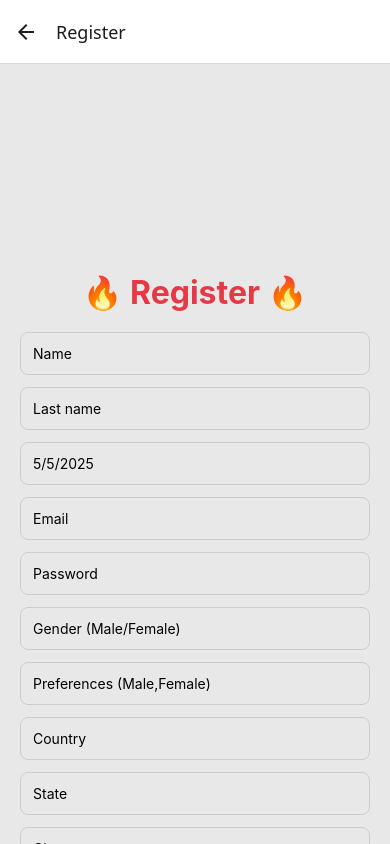
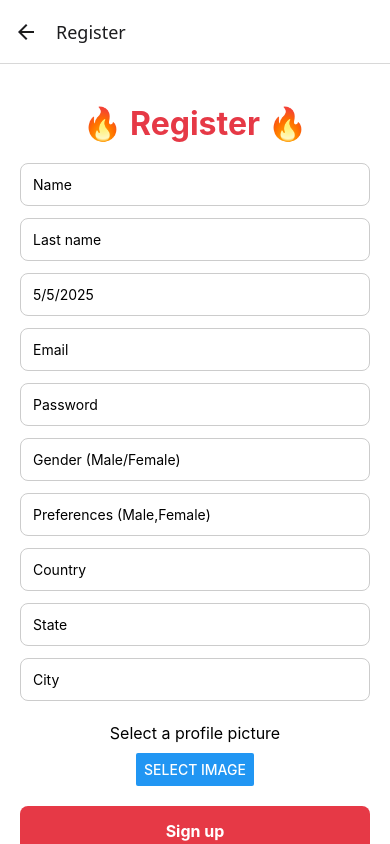
Before and after one commit to jhonMontano/Electiva2_FlashDateFront_DynamicDuo, a React Native app: screen /Register in a window 390 px wide. Built offline with nearby package versions, Linux system fonts and the light colour scheme.

Commit message:
Bugs fixed in login and registe

```diff
--- a/app.json
+++ b/app.json
@@ -16,6 +16,12 @@
       "supportsTablet": true
     },
     "android": {
+      "permissions": [
+        "CAMERA",
+        "READ_MEDIA_IMAGES",
+        "READ_EXTERNAL_STORAGE",
+        "WRITE_EXTERNAL_STORAGE"
+      ],
       "adaptiveIcon": {
         "foregroundImage": "./assets/adaptive-icon.png",
         "backgroundColor": "#ffffff"
--- a/src/infraestructure/api/UserRepository.js
+++ b/src/infraestructure/api/UserRepository.js
@@ -26,11 +26,11 @@ export default class UserRepository extends IUserRepository {
             }
         }
 
-        if (userData.profilePhoto && userData.profilePhoto.uri) {
+        if (userData.profilePhoto) {
             formData.append("profilePhoto", {
                 uri: userData.profilePhoto.uri,
-                name: userData.profilePhoto.name || "photo.jpg",
-                type: userData.profilePhoto.type || "image/jpeg"
+                name: "photo.jpg",
+                type: "image/jpeg"
             });
         }
 
--- a/src/infraestructure/context/AuthContext.jsx
+++ b/src/infraestructure/context/AuthContext.jsx
@@ -11,9 +11,9 @@ export const AuthProvider = ({ children }) => {
         SecureStore.setItemAsync("token", userData.token);
     };
 
-    const logout = () => {
+    const logout = async () => {
         setUser(null);
-        SecureStore.deleteItemAsync("token");
+        await SecureStore.deleteItemAsync("token");
     };
 
     return (
--- a/src/presentation/screens/HomeScreen.jsx
+++ b/src/presentation/screens/HomeScreen.jsx
@@ -1,15 +1,27 @@
-import React from "react";
-import { View, Text, StyleSheet } from "react-native";
+import React, { useContext } from 'react';
+import { View, Text, TouchableOpacity } from 'react-native';
+import { globalStyles } from '../../shared/globalStyles';
+import { AuthContext } from '../../infraestructure/context/AuthContext';
 
 export default function HomeScreen() {
+  const { logout } = useContext(AuthContext);
+
+  const handleLogout = async () => {
+    try {
+      await logout();
+      console.log("Token removed. Redirecting to Login...");
+    } catch (error) {
+      console.error("Logout error:", error);
+    }
+  };
+
   return (
-    <View style={styles.container}>
-      <Text style={styles.text}>Welcome to FlashDate! 🚀</Text>
+    <View style={globalStyles.container}>
+      <Text style={globalStyles.title}>🏠 Home</Text>
+
+      <TouchableOpacity style={globalStyles.button} onPress={handleLogout}>
+        <Text style={globalStyles.buttonText}>Logout</Text>
+      </TouchableOpacity>
     </View>
   );
 }
-
-const styles = StyleSheet.create({
-  container: { flex: 1, justifyContent: "center", alignItems: "center" },
-  text: { fontSize: 24 }
-});
--- a/src/presentation/screens/LoginScreen.jsx
+++ b/src/presentation/screens/LoginScreen.jsx
@@ -3,7 +3,7 @@ import { View, Text, TextInput, TouchableOpacity, ImageBackground } from "react-
 import { AuthContext } from "../../infraestructure/context/AuthContext";
 import UserRepository from "../../infraestructure/api/UserRepository";
 import { globalStyles } from "../../shared/globalStyles";
-import backgroundImage from "../../../assets/Img-flashdate6.png";
+import backgroundImage from "../../../assets/Img-flashdate7.png";
 import CustomModal from "../components/CustomModal";
 
 export default function LoginScreen({ navigation }) {
--- a/src/presentation/screens/RegisterScreen.jsx
+++ b/src/presentation/screens/RegisterScreen.jsx
@@ -1,17 +1,24 @@
 import React, { useState } from "react";
 import {
-  Platform, Text, TextInput, TouchableOpacity, ScrollView
+  Platform,
+  Text,
+  TextInput,
+  TouchableOpacity,
+  ScrollView,
+  Button,
+  Image,
+  View,
 } from "react-native";
-import DateTimePicker from '@react-native-community/datetimepicker';
-import { launchImageLibrary } from 'react-native-image-picker';
+import DateTimePicker from "@react-native-community/datetimepicker";
+import * as ImagePicker from "expo-image-picker";
 import { globalStyles } from "../../shared/globalStyles";
 import UserRepository from "../../infraestructure/api/UserRepository";
 import CustomModal from "../components/CustomModal";
 
 let DatePickerWeb;
-if (Platform.OS === 'web') {
-  DatePickerWeb = require('react-datepicker').default;
-  require('react-datepicker/dist/react-datepicker.css');
+if (Platform.OS === "web") {
+  DatePickerWeb = require("react-datepicker").default;
+  require("react-datepicker/dist/react-datepicker.css");
 }
 
 export default function RegisterScreen({ navigation }) {
@@ -37,7 +44,18 @@ export default function RegisterScreen({ navigation }) {
   };
 
   const validateFields = () => {
-    if (!name || !lastName || !birthday || !email || !password || !gender || !preferences || !country || !state || !city) {
+    if (
+      !name ||
+      !lastName ||
+      !birthday ||
+      !email ||
+      !password ||
+      !gender ||
+      !preferences ||
+      !country ||
+      !state ||
+      !city
+    ) {
       showModal("Required fields", "Please complete all required fields.");
       return false;
     }
@@ -69,7 +87,7 @@ export default function RegisterScreen({ navigation }) {
         gender,
         preferences: preferences.split(","),
         location: { country, state, city },
-        profilePhoto
+        profilePhoto,
       });
 
       showModal("Success", "Registration successful. You can now log in.");
@@ -98,21 +116,34 @@ export default function RegisterScreen({ navigation }) {
     setShowDatePicker(false);
   };
 
-  const handleProfilePhotoSelect = () => {
-    launchImageLibrary({ mediaType: 'photo' }, (response) => {
-      if (response.assets && response.assets.length > 0) {
-        const asset = response.assets[0];
-        setProfilePhoto({
-          uri: asset.uri,
-          name: asset.fileName || "photo.jpg",
-          type: asset.type
-        });
-      }
+  const pickImage = async () => {
+    const permission = await ImagePicker.requestMediaLibraryPermissionsAsync();
+    if (permission.status !== "granted") {
+      alert("Se requiere permiso para acceder a la galería.");
+      return;
+    }
+
+    let result = await ImagePicker.launchImageLibraryAsync({
+      mediaTypes: ImagePicker.MediaTypeOptions.Images,
+      allowsEditing: true,
+      aspect: [1, 1],
+      quality: 1,
     });
+
+    if (!result.canceled) {
+      const uri = result.assets[0].uri;
+      setProfilePhoto(uri);
+    }
   };
 
   return (
-    <ScrollView contentContainerStyle={[globalStyles.overlay, { minHeight: '140vh' }]}>
+    <ScrollView
+      contentContainerStyle={{
+        ...globalStyles.container,
+        paddingVertical: 40,
+      }}
+      keyboardShouldPersistTaps="handled"
+    >
       <Text style={globalStyles.title}>🔥 Register 🔥</Text>
 
       <TextInput placeholder="Name" value={name} onChangeText={setName} style={globalStyles.input} />
@@ -127,8 +158,8 @@ export default function RegisterScreen({ navigation }) {
         />
       </TouchableOpacity>
 
-      {showDatePicker && (
-        Platform.OS === 'web' ? (
+      {showDatePicker &&
+        (Platform.OS === "web" ? (
           <DatePickerWeb
             selected={birthday}
             onChange={(date) => {
@@ -148,25 +179,39 @@ export default function RegisterScreen({ navigation }) {
             display={Platform.OS === "ios" ? "spinner" : "default"}
             onChange={handleDateChange}
           />
-        )
-      )}
+        ))}
 
-      <TextInput placeholder="Email" value={email} onChangeText={setEmail} style={globalStyles.input} keyboardType="email-address" autoCapitalize="none" />
-      <TextInput placeholder="Password" value={password} onChangeText={setPassword} style={globalStyles.input} secureTextEntry />
+      <TextInput
+        placeholder="Email"
+        value={email}
+        onChangeText={setEmail}
+        style={globalStyles.input}
+        keyboardType="email-address"
+        autoCapitalize="none"
+      />
+      <TextInput
+        placeholder="Password"
+        value={password}
+        onChangeText={setPassword}
+        style={globalStyles.input}
+        secureTextEntry
+      />
       <TextInput placeholder="Gender (Male/Female)" value={gender} onChangeText={setGender} style={globalStyles.input} />
-      <TextInput placeholder="Preferences (Male,Female)" value={preferences} onChangeText={setPreferences} style={globalStyles.input} />
+      <TextInput
+        placeholder="Preferences (Male,Female)"
+        value={preferences}
+        onChangeText={setPreferences}
+        style={globalStyles.input}
+      />
       <TextInput placeholder="Country" value={country} onChangeText={setCountry} style={globalStyles.input} />
       <TextInput placeholder="State" value={state} onChangeText={setState} style={globalStyles.input} />
       <TextInput placeholder="City" value={city} onChangeText={setCity} style={globalStyles.input} />
 
-      <TouchableOpacity onPress={handleProfilePhotoSelect}>
-        <TextInput
-          placeholder="Profile photo"
-          value={profilePhoto ? "✅ Image selected" : ""}
-          style={globalStyles.input}
-          editable={false}
-        />
-      </TouchableOpacity>
+      <View style={styles.container}>
+        <Text style={styles.title}>Select a profile picture</Text>
+        <Button title="Select image" onPress={pickImage} />
+        {profilePhoto ? <Image source={{ uri: profilePhoto }} style={styles.image} /> : null}
+      </View>
 
       <TouchableOpacity style={globalStyles.button} onPress={handleRegister}>
         <Text style={globalStyles.buttonText}>Sign up</Text>
@@ -188,3 +233,20 @@ export default function RegisterScreen({ navigation }) {
     </ScrollView>
   );
 }
+
+const styles = {
+  container: {
+    alignItems: "center",
+    marginVertical: 10,
+  },
+  title: {
+    fontSize: 16,
+    marginBottom: 10,
+  },
+  image: {
+    width: 100,
+    height: 100,
+    borderRadius: 50,
+    marginTop: 10,
+  },
+};
--- a/src/shared/constants.js
+++ b/src/shared/constants.js
@@ -1 +1 @@
-export const API_URL = "http://192.168.0.10:3000/api";
+export const API_URL = "http://192.168.0.16:3000/api";
--- a/src/shared/globalStyles.js
+++ b/src/shared/globalStyles.js
@@ -5,7 +5,7 @@ export const globalStyles = StyleSheet.create({
         flexGrow: 1,
         justifyContent: "center",
         padding: 20,
-        backgroundColor: "#fff"
+        backgroundColor: "#ffffff"
     },
     title: {
         fontSize: 32,
@@ -34,10 +34,12 @@ export const globalStyles = StyleSheet.create({
         fontWeight: "bold"
     },
     link: {
-        color: "#1d3557",
+        color: "#000000",
         textAlign: "center",
         marginTop: 20,
-        fontSize: 16
+        fontSize: 16,
+        fontWeight: "bold",
+        textDecorationLine: "underline"
     },
     background: {
         flex: 1,
```
Also changed, not shown: package.json (+17 -15 lines), src/presentation/navigation/AppNavigator.jsx (+4 -4 lines), assets/Img-flashdate7.png (added), 1 other file (tests, documents, lock files or other folders).
